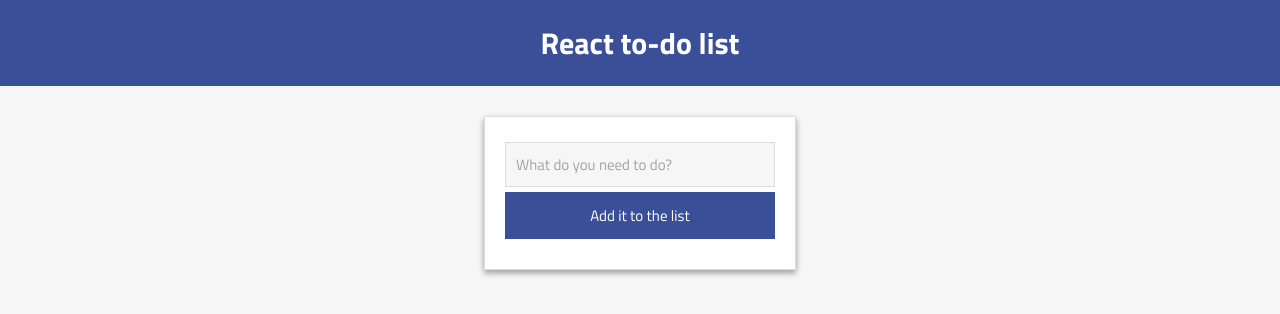
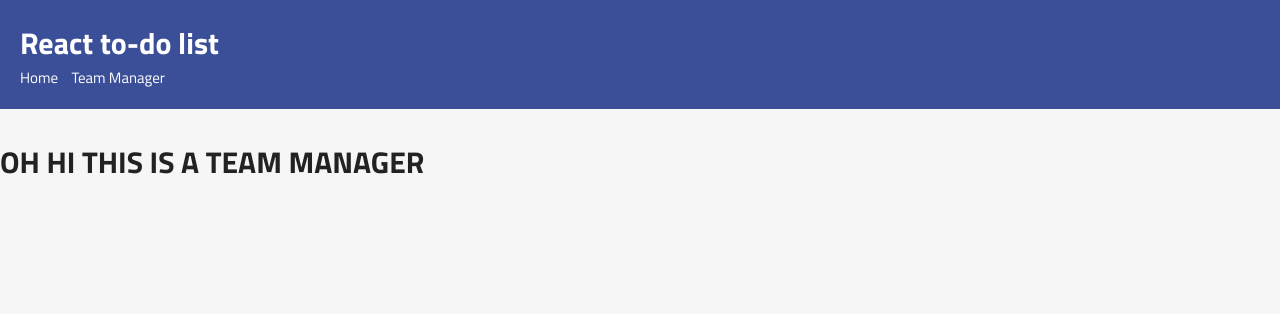
Before and after one commit to markhagemann/parcel-ts-react-todo-list, a React (Vite) app: page /team in a window 1280 px wide. Shown: the top 314 px of the page. Built offline with nearby package versions, Linux system fonts and the light colour scheme.

Commit message:
Add react router and react redux + types. Create TeamManager component

```diff
--- a/src/App.tsx
+++ b/src/App.tsx
@@ -1,7 +1,10 @@
 import * as React from "react";
+import { Route, Switch, NavLink } from 'react-router-dom';
 import styled from "styled-components";
 import { injectGlobal } from 'styled-components';
+
 import { TodoBuilder } from './containers/TodoBuilder';
+import { TeamManager } from './containers/TeamManager';
 
 
 injectGlobal`
@@ -33,10 +36,21 @@ const PageHeader = styled.div`
   margin-bottom: 30px;
   background: #3b4f98;
   color: #FFF;
-  text-align: center;
+  text-align: left;
 
-  h1 {
-    margin: 0 15px;
+  h1{
+    margin: 0;
+  }
+
+  a {
+    margin-right: 10px;
+    text-decoration: none;
+  }
+  .title {
+    color: #fff;
+  }
+  .title:hover {
+    color: red;
   }
 
 `;
@@ -47,8 +61,13 @@ export class App extends React.Component<any, any> {
       <>
       <PageHeader>
         <h1> React to-do list</h1>
+        <NavLink to="/"><span className="title">Home</span> </NavLink>
+        <NavLink to="/team"><span className="title">Team Manager</span> </NavLink>
       </PageHeader>
-      <TodoBuilder />
+      <Switch>
+        <Route exact path="/" component={TodoBuilder} />
+        <Route path="/team" component={TeamManager} />
+      </Switch>
       </>
     );
   }
--- /dev/null
+++ b/src/containers/TeamManager.tsx
@@ -0,0 +1,27 @@
+import * as React from 'react';
+import styled from 'styled-components';
+
+export interface TeamManagerProps {
+
+}
+
+export interface TeamManagerState {
+
+}
+
+export class TeamManager extends React.Component<TeamManagerProps, TeamManagerState> {
+
+  state: Readonly<TeamManagerState> = {
+
+  };
+
+
+  render() {
+
+    return (
+        <>
+          <h1> OH HI THIS IS A TEAM MANAGER </h1>
+        </>
+    );
+  }
+}
--- a/src/index.tsx
+++ b/src/index.tsx
@@ -1,7 +1,14 @@
 import * as React from "react";
 import * as ReactDOM from "react-dom";
+import { BrowserRouter } from 'react-router-dom';
+
 import { App } from "./App";
 
 const ROOT = document.querySelector(".app");
+const app = (
+    <BrowserRouter>
+        <App />
+    </BrowserRouter>
+);
 
-ReactDOM.render(<App name="Mark" />, ROOT);
+ReactDOM.render(app, ROOT );
```
Also changed, not shown: package.json (+8 -0 lines), src/components/Todo/TodoList.tsx (+4 -4 lines), src/containers/TodoBuilder.tsx (+4 -4 lines), 1 other file (tests, documents, lock files or other folders).
